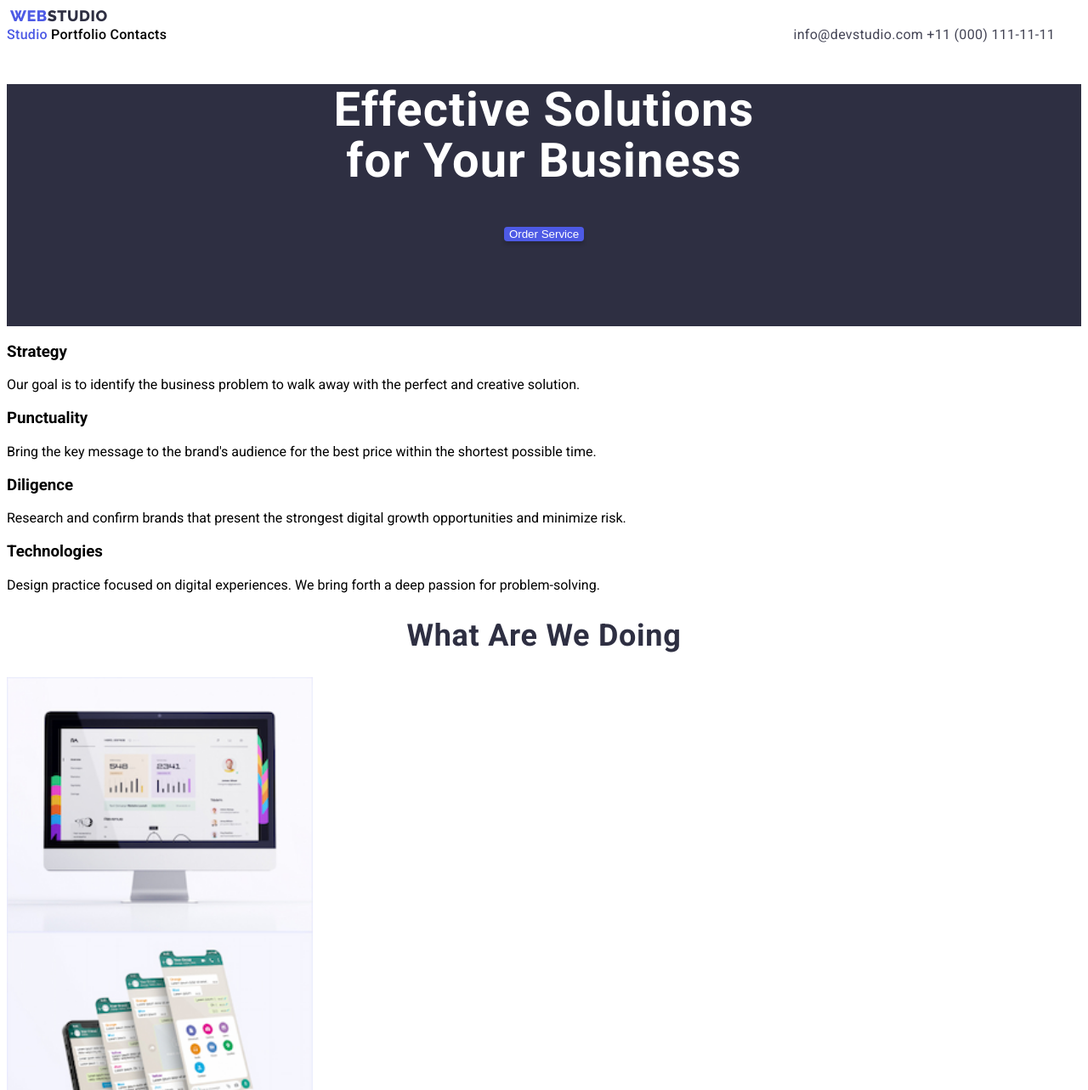
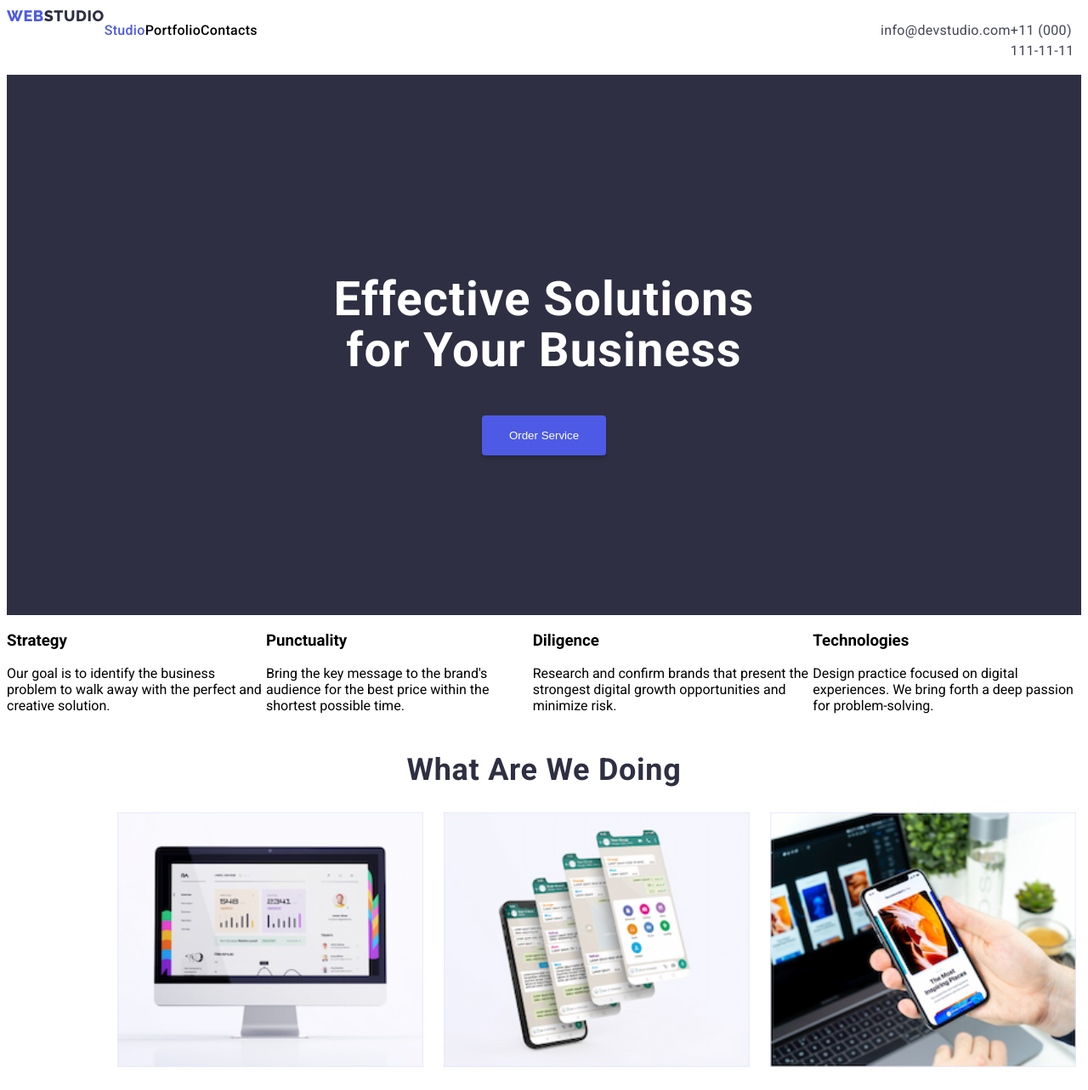
Before and after one commit to manataliekeithse/goit-markup-hw-03, a plain HTML site: page index.html in a window 1280 px wide. Shown: the top 1283 px of the page at 85% size. Drawn offline with Linux system fonts and the light colour scheme.

Commit message:
hw 3 progress

```diff
--- a/css/styles.css
+++ b/css/styles.css
@@ -37,7 +37,12 @@ ul {
 section.effective {
   background-color: var(--NAVY-BLUE, #2e2f42);
   text-align: center;
-  padding-bottom: 100px;
+}
+
+.effective {
+  padding-top: 188px;
+  padding-bottom: 188px;
+  text-align: initial;
 }
 
 h1 {
@@ -57,6 +62,16 @@ button {
   box-shadow: 0px 4px 4px 0px rgba(0, 0, 0, 0.15);
   cursor: pointer;
   border: none;
+  text-align: center;
+  padding: 16px 32px;
+}
+
+.container .d-flex {
+  display: flex;
+}
+
+.d-flex {
+  display: flex;
 }
 
 /* services */
@@ -135,6 +150,10 @@ button {
   line-height: 24px;
   letter-spacing: 0.32px;
 }
+
+.list {
+  display: flex;
+}
 .services {
   text-align: center;
   font-family: Roboto;
@@ -181,9 +200,10 @@ button {
 .rectangle1 {
   list-style-type: none;
   flex-direction: column;
-  align-items: left;
   width: 360px;
   height: 300px;
+  margin-left: 130px;
+  margin-right: 24px;
 }
 
 .rectangle2 {
@@ -192,6 +212,7 @@ button {
   align-items: flex-start;
   width: 360px;
   height: 300px;
+  margin-right: 24px;
 }
 
 .rectangle3 {
@@ -200,9 +221,14 @@ button {
   align-items: flex-start;
   width: 360px;
   height: 300px;
+  margin-right: 24px;
 }
 
 /* team-members */
+
+.team-members {
+  display: flex;
+}
 .mark {
   list-style-type: none;
   width: 264px;
--- a/index.html
+++ b/index.html
@@ -14,13 +14,14 @@
     <link rel="stylesheet" href="css/styles.css" />
   </head>
   <body>
-    <header class="main-header">
-      <div class="main-header-container"></div>
+    <header class="container d-flex">
+      <div class="d-flex">
          <!-- Header Logo -->
           <a href="" class="logo"><span>WEB</span>STUDIO</a>
 
          <!-- Navigation Options -->
-        <nav class="main-header-link-options">
+         <nav>
+           <ul class="list">
                <li class="main-header-link-studio">
                  <a class="studio" href="" >Studio</a>
                </li>
@@ -30,8 +31,12 @@
                <li class="main-header-link-contacts">
                  <a class="contacts" href="">Contacts</a>
                </li>
+           </ul>
+         </nav>
+      </div>
+        <!-- Phone and Email info -->
 
-          <!-- Phone and Email info -->
+         <ul class="list">
            <li class="main-header-phone-item">
                <a class="email" href="mailto:info@devstudio.com">info@devstudio.com</a>
            </li>
@@ -39,7 +44,8 @@
                <a class="phone" href="+11(000)1111111">+11 (000) 111-11-11</a>
            </li>
          </ul>
-      </nav>
+      </div>
+
     </header>
             <!-- Heading 1 -->
     <section class="effective">
@@ -47,7 +53,7 @@
       <button type="button">Order Service</button>
     </section>
              <!-- Values -->
-    <section>
+    <section class="list">
 
         <li class="strategy">
           <h3>Strategy</h3>
@@ -77,7 +83,7 @@
               <!-- Services Offered -->
     <section>
       <h2 class="services">What are we doing</h2>
-      <ul>
+      <ul class="list">
        <li class="rectangle1">
         <img src="Images/rectangleone.jpg" alt="PC" width="360"/>
       </li>
```
Lines whose indentation alone changed are shown as unchanged.
